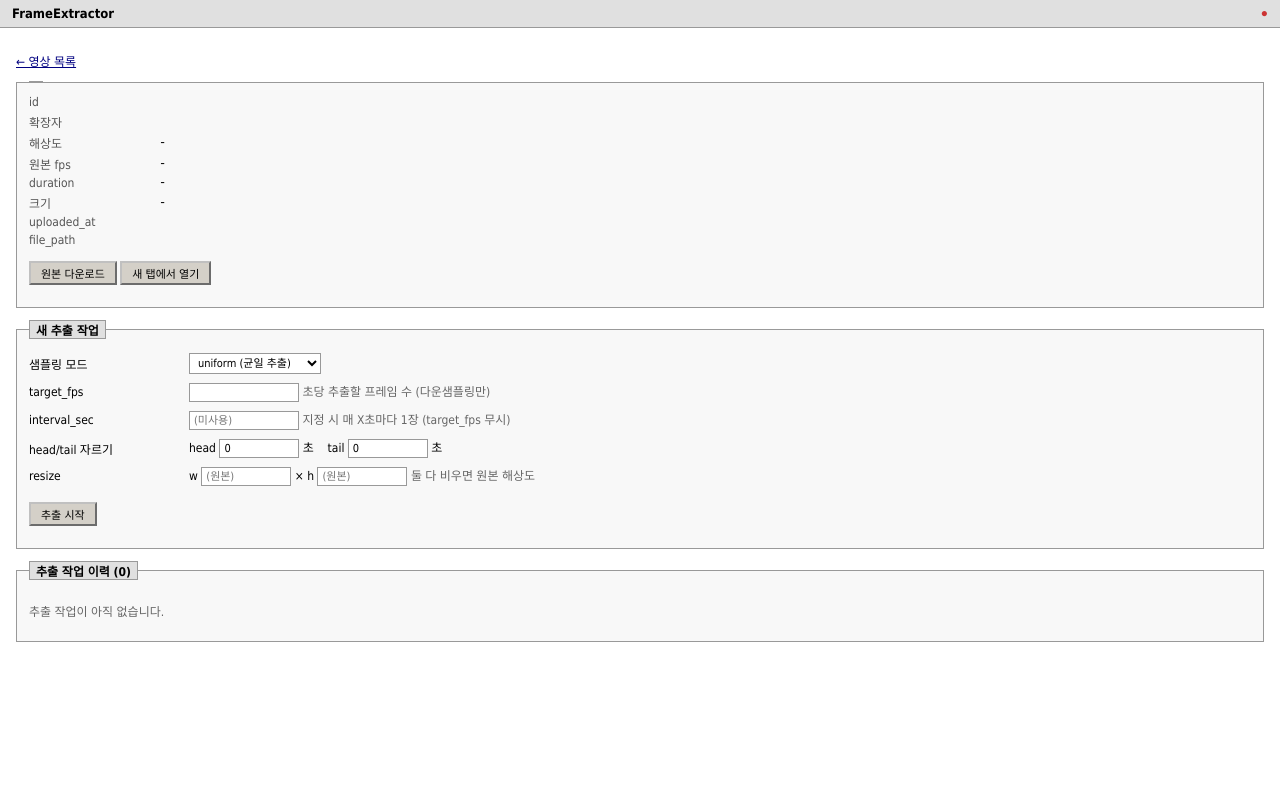
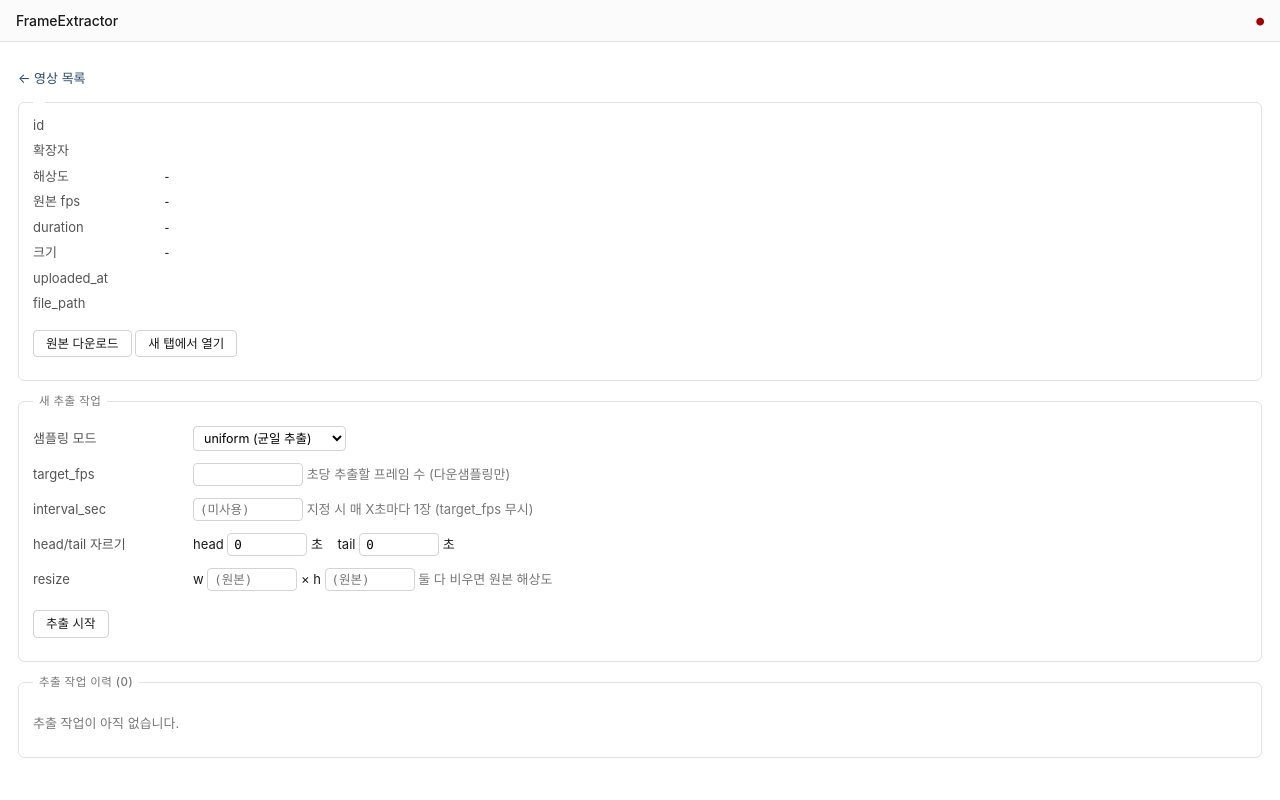
Before and after one commit to ggapsang/FrameExtractor, a Python web app: template src/frame_extractor/templates/video_detail.html in a window 1280 px wide. Run offline with Jinja, Linux system fonts and the light colour scheme; the template is opened without the code that fills it, so the values that code supplies are empty.

Commit message:
디자인 가이드 수정

```diff
--- a/src/frame_extractor/static/css/admin.css
+++ b/src/frame_extractor/static/css/admin.css
@@ -1,82 +1,160 @@
-/* FrameExtractor Admin — Win9x/2000 톤
-   (SocketDaim admin.css에서 토큰 차용, 5-area grid는 제거하고 단순 레이아웃) */
+/* FrameExtractor Admin — Refined Classic v2.0
+   단일 출처: design_guideline.md v2.0 (SocketDaim과 톤 통일, 5-area grid는 미적용)
+   금지: box-shadow, gradient, border-radius > 8px, 신규 색상 토큰. */
+
+/* ============================================================
+ * Design Tokens
+ * ============================================================ */
+:root {
+  /* 색상 — 기본 */
+  --color-bg:           #ffffff;
+  --color-bg-soft:      #fbfbfb;
+  --color-bg-muted:     #fafafa;
+  --color-bg-panel:     #f5f5f5;
+  --color-bg-header:    #f0f0f0;
+
+  /* 색상 — 텍스트 */
+  --color-text:         #1a1a1a;
+  --color-text-muted:   #555555;
+  --color-text-subtle:  #777777;
+
+  /* 색상 — 보더 */
+  --color-border:       #e2e2e2;
+  --color-border-strong:#d4d4d4;
+  --color-border-line:  #ececec;
+  --color-border-dark:  #999999;
+
+  /* 색상 — 액센트 */
+  --color-accent:       #6b96c8;
+  --color-accent-hover: #5a85b7;
+  --color-accent-soft:  #eaf0f6;
+  --color-accent-text:  #2c4a6b;
+
+  /* 색상 — 상태 */
+  --color-danger:       #a00000;
+  --color-danger-soft:  #f9e6e6;
+  --color-warn:         #c90;
+  --color-warn-text:    #7a5a14;
+  --color-warn-soft:    #fbf2dc;
+
+  /* 폰트 */
+  --font-body: 'Inter', 'Pretendard', system-ui, -apple-system, sans-serif;
+  --font-mono: 'JetBrains Mono', 'IBM Plex Mono', Menlo, 'Courier New', monospace;
+
+  /* 폰트 크기 */
+  --fs-body:    13px;
+  --fs-table:   12.5px;
+  --fs-header:  11.5px;
+
+  /* 모서리 — 상한 8px */
+  --radius-panel: 8px;
+  --radius-card:  6px;
+  --radius-ctrl:  4px;
+  --radius-pill:  999px;
+}
 
 * { box-sizing: border-box; }
 
 html, body {
   margin: 0;
   padding: 0;
-  background: #ffffff;
-  color: #000;
-  font-family: "MS Sans Serif", "Tahoma", sans-serif;
-  font-size: 12px;
+  background: var(--color-bg);
+  color: var(--color-text);
+  font-family: var(--font-body);
+  font-size: var(--fs-body);
+  line-height: 1.5;
 }
 
-a { color: #000080; }
-a:hover { color: #0000ff; }
+a { color: var(--color-accent-text); text-decoration: none; }
+a:hover { color: var(--color-accent); text-decoration: underline; }
 
-.mono { font-family: "Courier New", monospace; }
-.muted { color: #666; }
-.small { font-size: 11px; }
-.error { color: #b00; }
+.mono {
+  font-family: var(--font-mono);
+  font-variant-numeric: tabular-nums;
+}
+.muted { color: var(--color-text-subtle); }
+.small { font-size: var(--fs-header); }
+.error { color: var(--color-danger); }
 
 .topnav {
   position: sticky; top: 0; z-index: 10;
   display: flex; align-items: center; justify-content: space-between;
-  padding: 6px 12px;
-  background: #e0e0e0;
-  border-bottom: 1px solid #999;
+  padding: 10px 16px;
+  background: var(--color-bg-soft);
+  border-bottom: 1px solid var(--color-border);
 }
 .topnav .title {
-  font-weight: bold;
-  font-size: 13px;
-  color: #000;
+  font-weight: 500;
+  font-size: 14px;
+  color: var(--color-text);
   text-decoration: none;
+  letter-spacing: -0.005em;
 }
 
-.main { padding: 12px 16px; max-width: 1400px; }
+.main { padding: 14px 18px; max-width: 1400px; }
 
 /* ---- fieldset (panels) -------------------------------------------------- */
 
 fieldset {
-  border: 1px solid #999;
+  border: 1px solid var(--color-border);
+  border-radius: var(--radius-card);
   margin: 12px 0;
-  padding: 10px 12px;
-  background: #f8f8f8;
+  padding: 10px 14px;
+  background: var(--color-bg);
 }
 legend {
-  font-weight: bold;
+  font-weight: 500;
   padding: 0 6px;
-  background: #e0e0e0;
-  border: 1px solid #999;
+  color: var(--color-text-subtle);
+  font-size: var(--fs-header);
+  letter-spacing: 0.04em;
+  text-transform: uppercase;
 }
 
 /* ---- buttons ------------------------------------------------------------ */
 
 .btn, button.btn {
-  border: 2px outset #c0c0c0;
-  background: #d4d0c8;
-  color: #000;
+  border: 1px solid var(--color-border-strong);
+  border-radius: var(--radius-ctrl);
+  background: #fff;
+  color: var(--color-text);
   font-family: inherit;
-  font-size: 11px;
-  padding: 2px 10px;
+  font-size: var(--fs-table);
+  padding: 4px 12px;
   cursor: pointer;
   text-decoration: none;
   display: inline-block;
+  line-height: 1.4;
 }
-.btn:active             { border-style: inset; }
-.btn:disabled           { color: #888; cursor: default; }
-.btn-primary            { background: #cfe2f3; }
-.btn-danger             { background: #f4cccc; }
+.btn:hover              { background: var(--color-bg-panel); }
+.btn:disabled           { color: var(--color-text-subtle); background: var(--color-bg-panel); cursor: default; }
+
+.btn-primary {
+  background: var(--color-accent);
+  border-color: var(--color-accent);
+  color: #fff;
+}
+.btn-primary:hover {
+  background: var(--color-accent-hover);
+  border-color: var(--color-accent-hover);
+}
+
+.btn-danger {
+  background: #fff;
+  border-color: var(--color-danger);
+  color: var(--color-danger);
+}
+.btn-danger:hover { background: var(--color-danger-soft); }
 
 input[type=text], input[type=number], input[type=file], select {
-  border: 1px solid #999;
+  border: 1px solid var(--color-border-strong);
+  border-radius: var(--radius-ctrl);
   background: #fff;
-  padding: 2px 4px;
+  padding: 3px 6px;
   font-family: inherit;
-  font-size: 11px;
+  font-size: var(--fs-table);
 }
-input[type=number] { width: 110px; }
+input[type=number] { width: 110px; font-family: var(--font-mono); }
 
 /* ---- tables ------------------------------------------------------------- */
 
@@ -84,55 +162,64 @@ table.grid {
   border-collapse: collapse;
   width: 100%;
   margin-top: 4px;
+  font-size: var(--fs-table);
 }
 table.grid th, table.grid td {
-  border: 1px solid #ccc;
-  padding: 3px 6px;
+  padding: 6px 10px;
   text-align: left;
   vertical-align: middle;
+  border-bottom: 1px solid var(--color-border-line);
 }
 table.grid thead th {
-  background: #e0e0e0;
+  background: var(--color-bg-header);
+  border-bottom: 1px solid var(--color-border);
+  color: var(--color-text-subtle);
+  font-weight: 500;
+  font-size: var(--fs-header);
 }
-table.grid tbody tr:nth-child(even) { background: #f3f3f3; }
+table.grid tbody tr:nth-child(even) td { background: var(--color-bg-muted); }
+table.grid tbody tr:last-child td      { border-bottom: none; }
 
 table.kv {
   border-collapse: collapse;
 }
 table.kv th {
   text-align: left;
-  padding: 2px 12px 2px 0;
+  padding: 3px 14px 3px 0;
   font-weight: normal;
-  color: #555;
+  color: var(--color-text-muted);
   vertical-align: top;
   width: 130px;
 }
-table.kv td { padding: 2px 0; }
+table.kv td { padding: 3px 0; font-family: var(--font-mono); font-variant-numeric: tabular-nums; }
 
 table.form-grid {
   border-collapse: collapse;
 }
 table.form-grid th {
   text-align: left;
-  padding: 4px 12px 4px 0;
+  padding: 6px 14px 6px 0;
   font-weight: normal;
+  color: var(--color-text-muted);
   width: 160px;
   vertical-align: middle;
 }
-table.form-grid td { padding: 4px 0; }
+table.form-grid td { padding: 6px 0; }
 
 /* ---- job status badges ------------------------------------------------- */
 
 .status {
   display: inline-block;
-  padding: 1px 8px;
-  border: 1px solid #999;
+  padding: 2px 10px;
+  border-radius: var(--radius-pill);
+  font-size: 11px;
+  font-weight: 500;
 }
-.status-queued    { background: #fffacd; }
-.status-running   { background: #cfe2f3; }
-.status-done      { background: #d9ead3; }
-.status-failed    { background: #f4cccc; }
-.status-cancelled { background: #e0e0e0; color: #555; }
+.status-queued    { background: var(--color-warn-soft);   color: var(--color-warn-text); }
+.status-running   { background: var(--color-accent-soft); color: var(--color-accent-text); }
+.status-done      { background: var(--color-accent-soft); color: var(--color-accent-text); }
+.status-failed    { background: var(--color-danger-soft); color: var(--color-danger); }
+.status-cancelled { background: var(--color-bg-header);   color: var(--color-text-subtle); }
 
 /* ---- gallery ----------------------------------------------------------- */
 
@@ -144,28 +231,31 @@ table.form-grid td { padding: 4px 0; }
 }
 figure.thumb {
   margin: 0;
-  border: 1px solid #999;
+  border: 1px solid var(--color-border);
+  border-radius: var(--radius-card);
   background: #fff;
-  padding: 4px;
+  padding: 6px;
+  overflow: hidden;
 }
 figure.thumb img {
   width: 100%;
   height: 130px;
   object-fit: cover;
   display: block;
-  border: 1px solid #ccc;
+  border: 1px solid var(--color-border-line);
+  border-radius: var(--radius-ctrl);
 }
 figure.thumb figcaption {
   display: flex;
   align-items: center;
   justify-content: space-between;
-  margin-top: 4px;
-  font-size: 11px;
-  color: #444;
+  margin-top: 6px;
+  font-size: var(--fs-header);
+  color: var(--color-text-muted);
 }
 figure.thumb figcaption .btn {
-  padding: 0 6px;
-  font-size: 11px;
+  padding: 2px 8px;
+  font-size: var(--fs-header);
   line-height: 16px;
 }
 .thumb-actions {
@@ -174,5 +264,5 @@ figure.thumb figcaption .btn {
 }
 
 /* ---- health indicator -------------------------------------------------- */
-#health-indicator.ok   { color: #2a7; }
-#health-indicator.bad  { color: #c33; }
+#health-indicator.ok   { color: var(--color-accent-text); }
+#health-indicator.bad  { color: var(--color-danger); }
```
